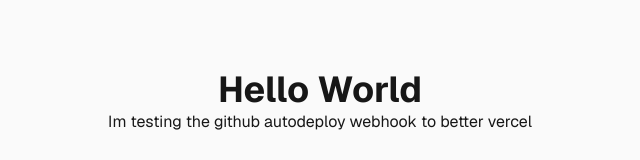
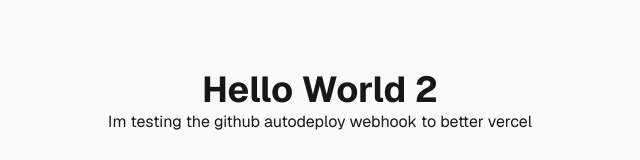
Before and after one commit to GauravNardia/clean-nextjs, a Next.js app: page / in a window 1280 px wide. Shown: the part 298-458 px from the top of the page, without its empty margins (320-960 px from the left). Built offline with nearby package versions, Linux system fonts and the light colour scheme.

Commit message:
feat: new home 2

```diff
--- a/app/page.tsx
+++ b/app/page.tsx
@@ -4,7 +4,7 @@
   return (
     <div className="flex flex-col flex-1 items-center justify-center bg-zinc-50 font-sans dark:bg-black">
       <div className="flex flex-col flex-1 items-center justify-center bg-zinc-50 font-sans dark:bg-black">
-        <h1 className="text-4xl font-bold">Hello World</h1>
+        <h1 className="text-4xl font-bold">Hello World 2</h1>
         <p>Im testing the github autodeploy webhook to better vercel</p>
       </div>
     </div>
```
